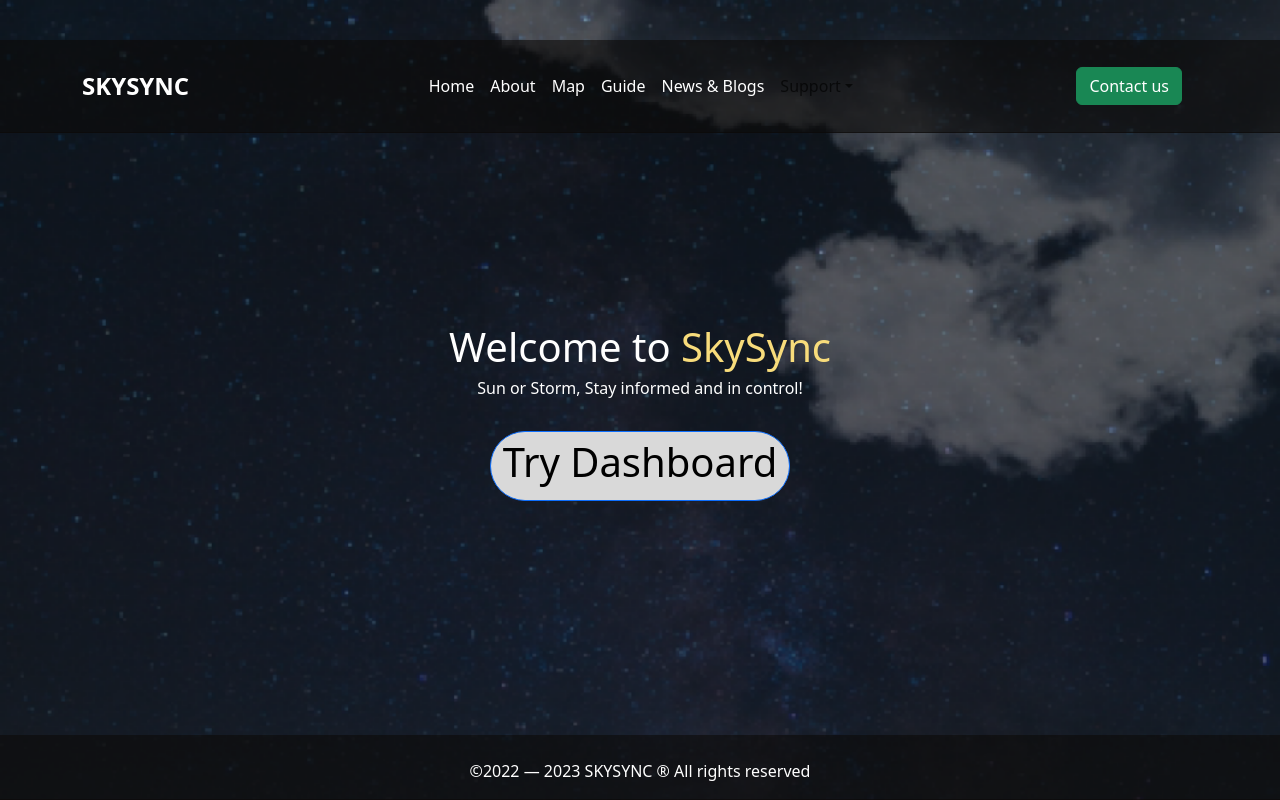
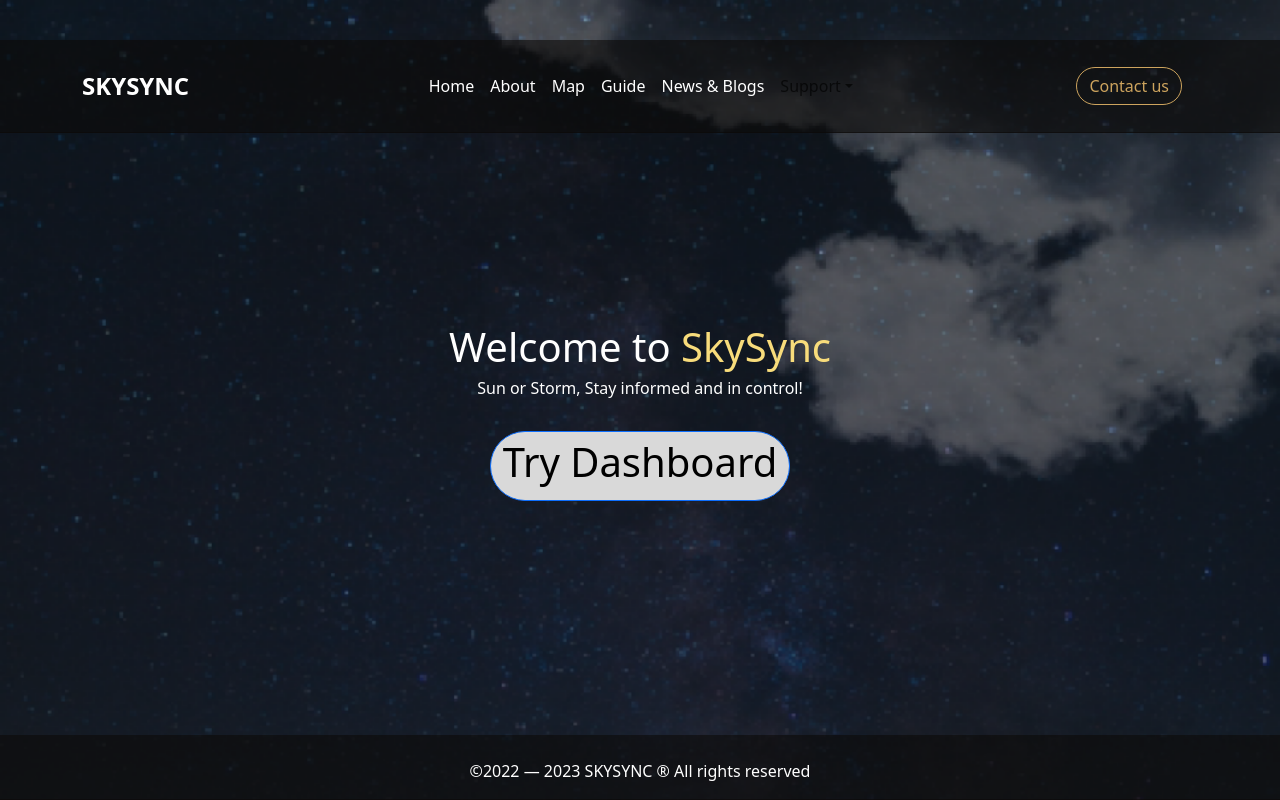
Before and after one commit to AbdulMunam-2002/Weather-Forcast, a React (Create React App) app: page / in a window 1280 px wide. Built offline with nearby package versions, Linux system fonts and the light colour scheme.

Commit message:
16th Commit

```diff
--- a/src/Components/Header.js
+++ b/src/Components/Header.js
@@ -9,6 +9,11 @@ export default function Header() {
   };
   const dropdownStyle = {
     color: 'white', // Set the text color to black or another color of your choice
+  };
+  const buttonStyle = {
+    borderColor: '#CDA45E',
+    color: '#CDA45E',
+    borderRadius: '50px',
   };
   return (
     <header id="header" className="fixed-top">
@@ -24,13 +29,13 @@ export default function Header() {
               <Nav.Link href="#Guide" style={{ color: 'white' }}>Guide</Nav.Link>
               <Nav.Link href="#News & Blogs"style={{ color: 'white' }}>News & Blogs</Nav.Link>
               <NavDropdown title="Support" id="collapsible-nav-dropdown" style={{ color: 'white' }}>
-                  <NavDropdown.Item href="#action/3.2">Help</NavDropdown.Item>
-                  <NavDropdown.Divider />
-                  <NavDropdown.Item href="#action/3.4">Social Media Profiles</NavDropdown.Item>
-                </NavDropdown>
-                </Nav>
+                <NavDropdown.Item href="#action/3.2">Help</NavDropdown.Item>
+                <NavDropdown.Divider />
+                <NavDropdown.Item href="#action/3.4">Social Media Profiles</NavDropdown.Item>
+              </NavDropdown>
+            </Nav>
             <Nav className="me-3">
-              <Button variant="success">Contact us</Button>
+              <Button variant="outline-warning" style={buttonStyle}>Contact us</Button>
             </Nav>
           </Navbar.Collapse>
         </Container>
```
